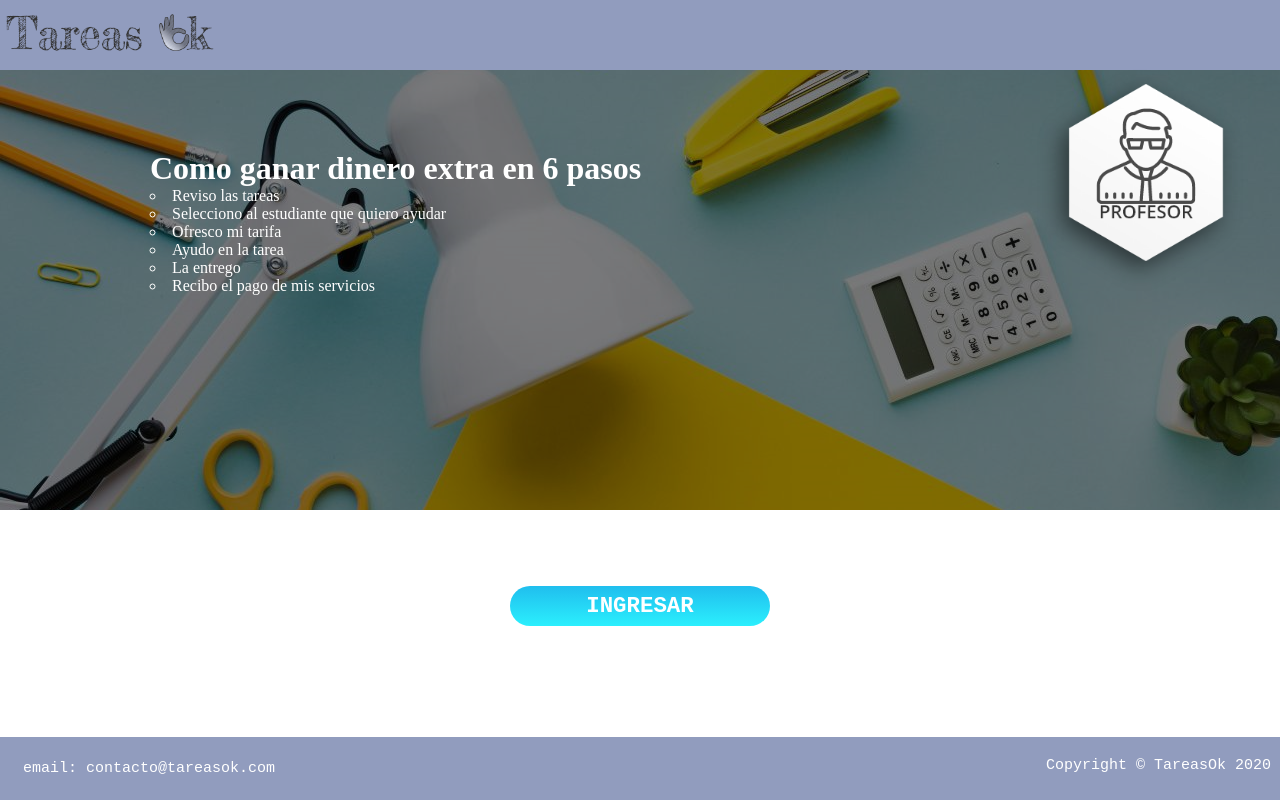
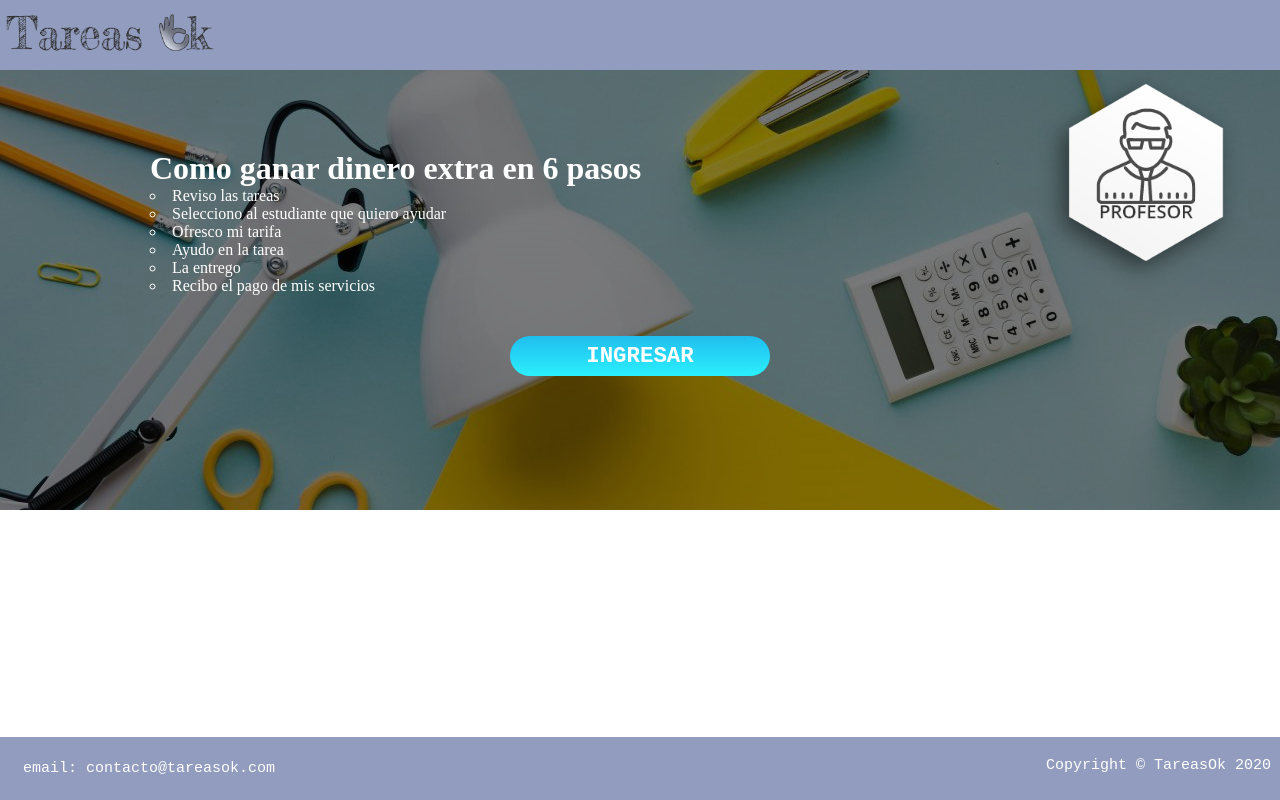
Before and after one commit to bluezin/Proyecto, a React (Create React App) app in the folder Desktop/Proyecto/proyect/: page /profesor in a window 1280 px wide. Shown: the top 800 px of the page. Built offline with nearby package versions, Linux system fonts and the light colour scheme.

Commit message:
proyecto

```diff
--- a/Desktop/Proyecto/proyect/src/styles/Profesor.css
+++ b/Desktop/Proyecto/proyect/src/styles/Profesor.css
@@ -3,7 +3,6 @@
 }
 .profe-p{
   list-style: circle;
-
 }
 
 .informacion-profesor {
@@ -33,7 +32,7 @@
 @media screen and (min-width: 1125px) {
   .Button-profesor {
     text-align: center;
-    /* margin-top: -250px; */
+    margin-top: -250px;
   }
   .Profesor {
     height: 440px;
```
